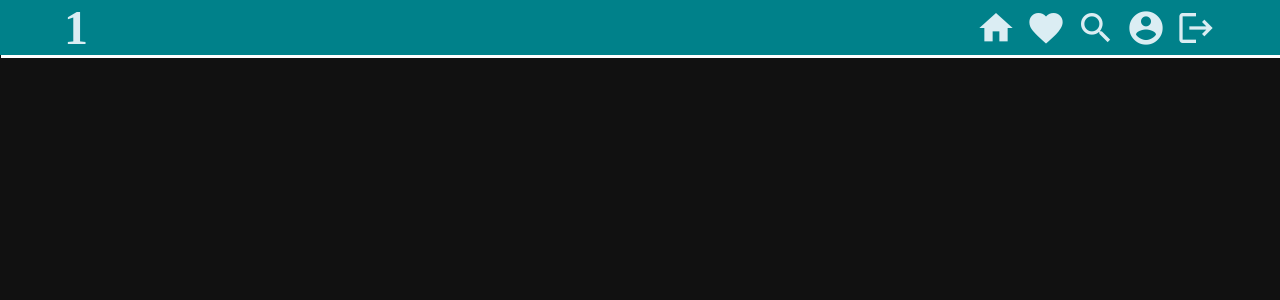
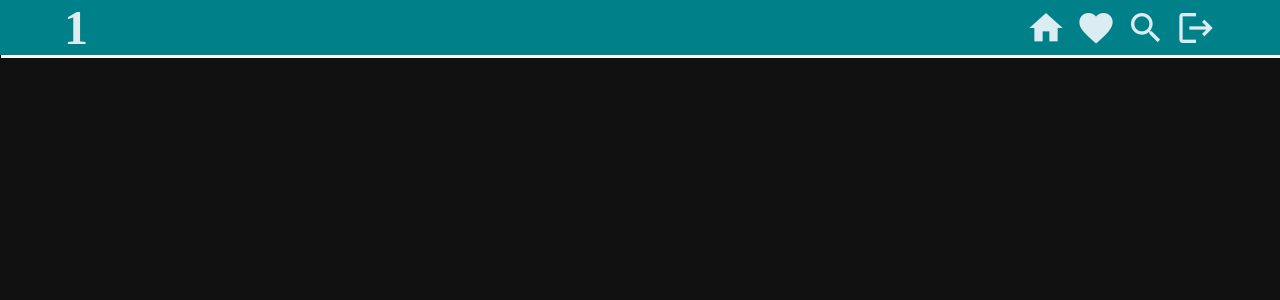
Before and after one commit to faseem619/Social-Media-App, a Flask app: page /home/profiles/1 in a window 1280 px wide. Shown: the top 300 px of the page. Run offline with Flask 2, Linux system fonts and the light colour scheme; data comes from the database, SQL or seed files in the repository.

Commit message:
fixed profile page

```diff
--- a/templates/profile.html
+++ b/templates/profile.html
@@ -7,9 +7,7 @@
     <span class="material-icons-outlined"> favorite </span>
     <span class="material-icons-outlined"> search </span>
 
-    <a href="/home/profiles/{{name}}">
-      <span class="material-icons-outlined"> account_circle </span>
-    </a>
+    <span id="conditional_icon"></span>
     <a href="/"><span class="material-icons-outlined"> logout </span></a>
 
     <span class="material-icons-outlined menu_icon"> menu </span>
```
